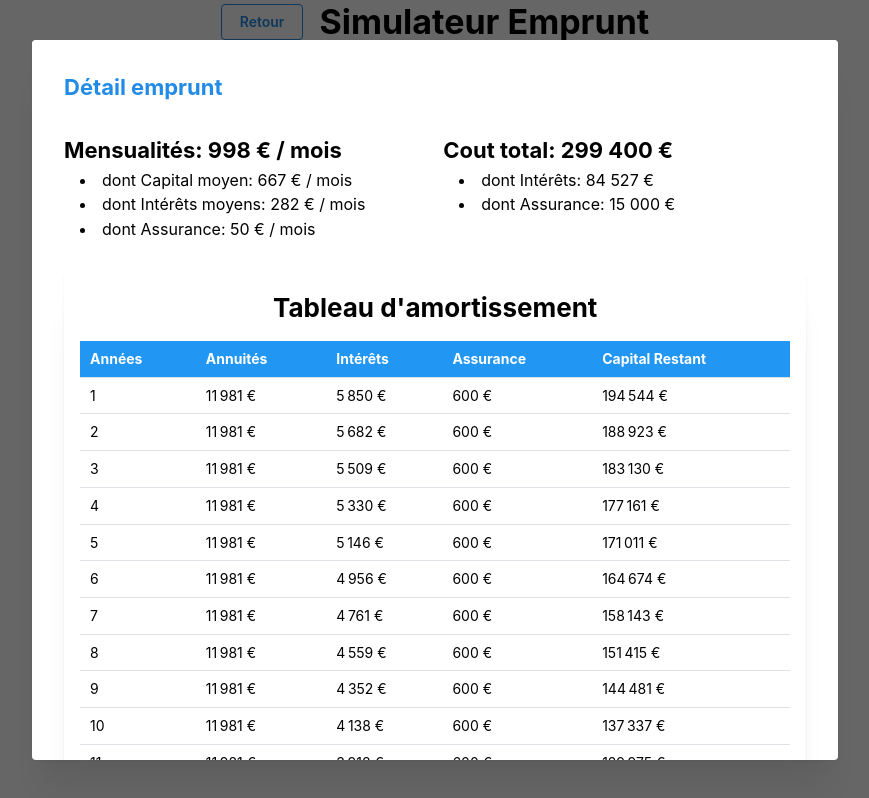
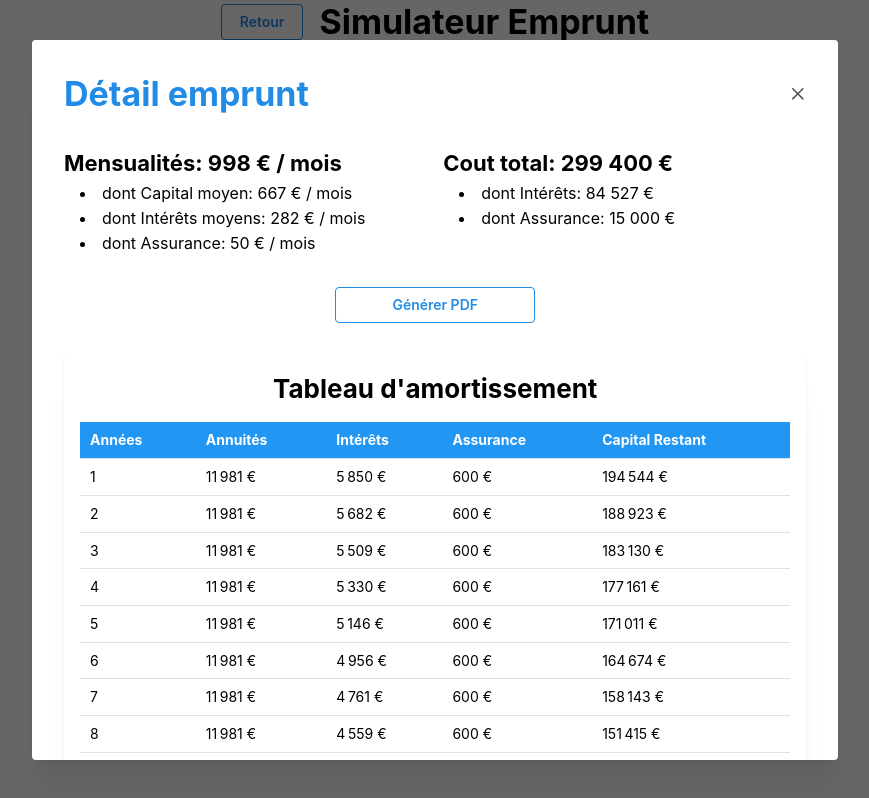
Before and after one commit to BenGex31/sonade, a Next.js app: page /simulateur-emprunt in a window 1280 px wide. Both pictures are taken after a click on the button "Calculer". Shown: the whole page, without its empty margins (205-1074 px from the left). Built offline with nearby package versions, Linux system fonts and the light colour scheme.

Commit message:
Update loanForm.tsx

```diff
--- a/ui/loanForm.tsx
+++ b/ui/loanForm.tsx
@@ -13,9 +13,11 @@ import {
 } from "@mantine/core";
 import { useForm } from "@mantine/form";
 import LoanTable from "./loanTable";
-import { useMemo } from "react";
+import { useMemo, useRef } from "react";
 import Loandetails from "./loanDetails";
 import { modals } from "@mantine/modals";
+import jsPDF from "jspdf";
+import html2canvas from "html2canvas";
 
 export default function LoanForm() {
   const form = useForm<Loan>({
@@ -26,6 +28,8 @@ export default function LoanForm() {
       insurance: 0.3,
     },
   });
+
+  const contentRef = useRef<HTMLDivElement | null>(null);
 
   const amount = form.values.amount;
   const monthlyInterestRate = form.values.rate / 100 / 12;
@@ -103,12 +107,12 @@ export default function LoanForm() {
   function handleLoandetailsOpen(): void {
     modals.open({
       title: (
-        <Title size="h3" c={"blue"}>
+        <Title size="h1" c={"blue"}>
           Détail emprunt
         </Title>
       ),
       children: (
-        <Stack gap={"xl"}>
+        <Stack gap={"xl"} ref={contentRef}>
           <Loandetails
             totalMonthlyPayments={totalMonthlyPayments()}
             averageCapital={averageCapital()}
@@ -118,13 +122,49 @@ export default function LoanForm() {
             totalCostInterests={totalCostInterests()}
             totalInsuranceCost={totalInsuranceCost()}
           />
+          <Center>
+            <Button variant="outline" w={200} onClick={generatePDF}>
+              Générer PDF
+            </Button>
+          </Center>
           <LoanTable data={loanDataRows} />
         </Stack>
       ),
       size: "70%",
       padding: "xl",
-      withCloseButton: false,
     });
+  }
+
+  async function generatePDF() {
+    const element = contentRef.current;
+
+    if (!element) return;
+
+    // Capture l'élément HTML sous forme d'image
+    const canvas = await html2canvas(element);
+    const imgData = canvas.toDataURL("image/png");
+
+    // Crée une instance jsPDF
+    const pdf = new jsPDF("p", "mm", "a4");
+    const imgWidth = 210; // Largeur A4 en millimètres
+    const pageHeight = 297; // Hauteur A4 en millimètres
+    const imgHeight = (canvas.height * imgWidth) / canvas.width;
+
+    let heightLeft = imgHeight;
+    let position = 0;
+
+    // Ajoute l'image au PDF, gère les pages multiples si nécessaire
+    pdf.addImage(imgData, "PNG", 0, position, imgWidth, imgHeight);
+    heightLeft -= pageHeight;
+
+    while (heightLeft > 0) {
+      position = heightLeft - imgHeight;
+      pdf.addPage();
+      pdf.addImage(imgData, "PNG", 0, position, imgWidth, imgHeight);
+      heightLeft -= pageHeight;
+    }
+
+    pdf.save("simulateur-emprunt.pdf");
   }
 
   return (
```
